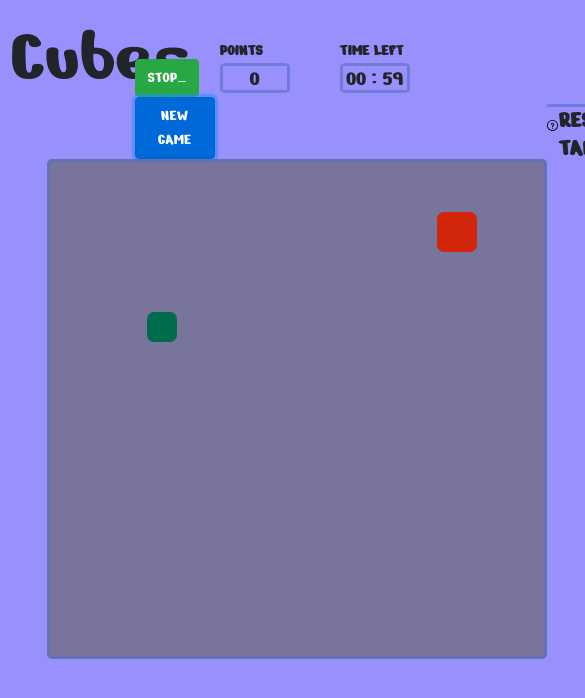
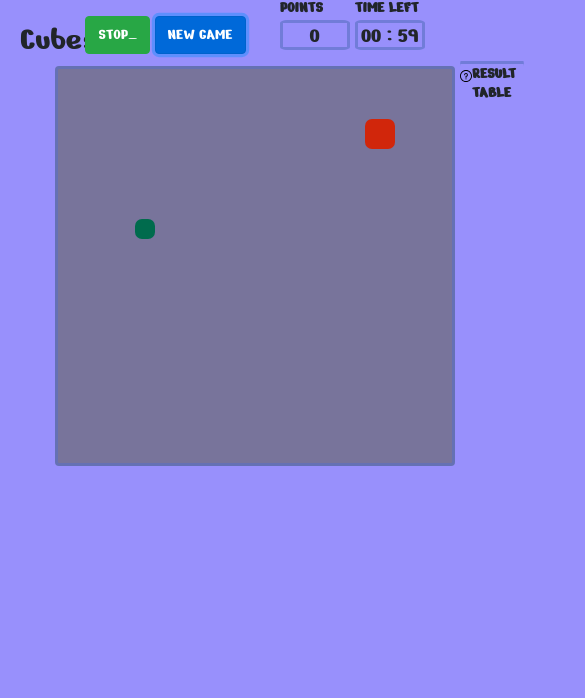
Before and after one commit to Vlasya/cubes, a website: page index.html in a window 390 px wide. Both pictures are taken after a click on the button "NEW GAME". Shown: the top 698 px of the page, 585 px wide, since content can reach past the window. Drawn offline with nearby package versions, Linux system fonts and the light colour scheme.

Commit message:
added media

```diff
--- a/style.css
+++ b/style.css
@@ -231,7 +231,7 @@ body {
 }
 
 
-
+/* media */
 
 
 @media (max-width: 1600px ) {
@@ -279,3 +279,55 @@ body {
 		height: 30px;
 	}
 }
+
+@media (max-width: 1060px ){
+	.game-title{
+		font-size: 48px;
+	}
+	.game-control {
+		width: 85%;
+  }
+  .game-area {
+	width: 400px;
+	height: 400px;
+	min-height: 400px;
+  }
+  .red {
+	width: 30px;
+	height: 30px;
+}
+.blue {
+	width: 20px;
+	height: 20px;
+}
+.resultUser {
+	height: 30px;
+}
+.nameUser,
+.coinsUser {
+	padding: 0;
+	font-size: 16px;
+}
+.coinsUser {
+	padding: 0;
+}
+.game-info_title {
+	font-size: 16px;
+}
+.game-info_points, .game-info_time{
+	margin-right: 5px;
+}
+}
+
+
+@media (max-width: 800px ){
+	.game-title{
+		font-size: 34px;
+	}
+	.wrapper{
+		padding: 20px;
+	}
+	.game-area{
+		margin-right: 5px;
+	}
+}
```
